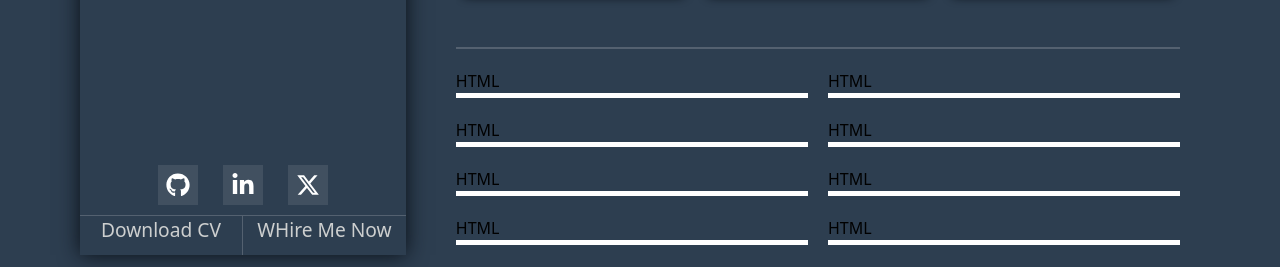
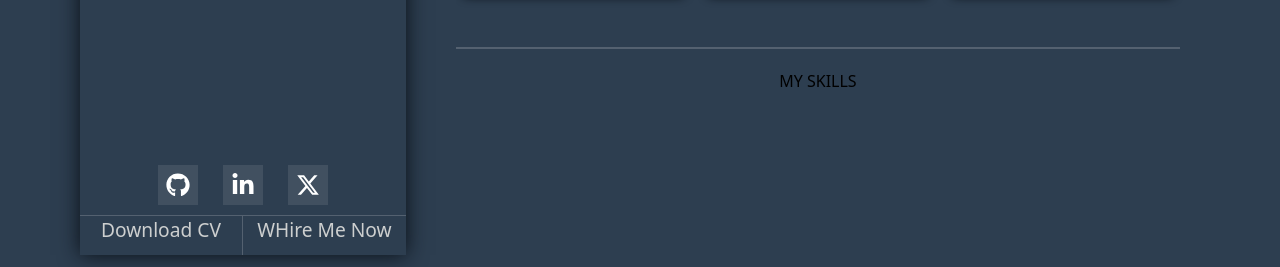
Before and after one commit to Pascal01dev/Pasikali_Developer_Portifolio, a website: page index.htm in a window 1280 px wide. Shown: the part 533-800 px from the top of the page. Drawn offline with nearby package versions, Linux system fonts and the light colour scheme.

Commit message:
modifyig

```diff
--- a/index.htm
+++ b/index.htm
@@ -64,65 +64,30 @@
 
 
                 <section id="skills-section">
-                    <div class="skill-sets">
-                        <div class="skill-set">
-                            <h3>HTML</h3>
-                            <div class="fill-container">
-                                <div class="fill"></div>
+                    <div class="skill-sets-content">
+                        <h2>MY SKILLS</h2>
+                        <div class="skill-sets">
+                            <div class="skill-sets">
+                                <div class="skill-set">
+                                    <div class="skill-set-fill"></div>
+                                    <div class="skill-set-fill"></div>
+                                    <div class="skill-set-fill"></div>
+                                    <div class="skill-set-fill"></div>
+                                </div>
+
+                                <div class="skill-set">
+                                    <div class="skill-set-fill"></div>
+                                    <div class="skill-set-fill"></div>
+                                    <div class="skill-set-fill"></div>
+                                    <div class="skill-set-fill"></div>
+                                </div>
                             </div>
+
+
                         </div>
 
-                        <div class="skill-set">
-                            <h3>HTML</h3>
-                            <div class="fill-container">
-                                <div class="fill"></div>
-                            </div>
-                        </div>
-
-                        <div class="skill-set">
-                            <h3>HTML</h3>
-                            <div class="fill-container">
-                                <div class="fill"></div>
-                            </div>
-                        </div>
-
-                        <div class="skill-set">
-                            <h3>HTML</h3>
-                            <div class="fill-container">
-                                <div class="fill"></div>
-                            </div>
-                        </div>
                     </div>
 
-                    <div class="skill-sets">
-                        <div class="skill-set">
-                            <h3>HTML</h3>
-                            <div class="fill-container">
-                                <div class="fill"></div>
-                            </div>
-                        </div>
-
-                        <div class="skill-set">
-                            <h3>HTML</h3>
-                            <div class="fill-container">
-                                <div class="fill"></div>
-                            </div>
-                        </div>
-
-                        <div class="skill-set">
-                            <h3>HTML</h3>
-                            <div class="fill-container">
-                                <div class="fill"></div>
-                            </div>
-                        </div>
-
-                        <div class="skill-set">
-                            <h3>HTML</h3>
-                            <div class="fill-container">
-                                <div class="fill"></div>
-                            </div>
-                        </div>
-                    </div>
                 </section>
             </div>
         </div>
--- a/style.css
+++ b/style.css
@@ -181,13 +181,10 @@ main{
     width: 100%;
     height: auto;
     display: grid;
-    grid-template-columns: repeat(2, 1fr);
-    grid-gap: 20px;
+    place-items: center;
 }
 
-.skill-sets .fill-container{
-    width: 100%;
-    height: 5px;
-    margin-bottom: 20px;
-    background-color: white;
+.skill-sets-content{
+    display: flex;
+    flex-direction:column;
 }
```
